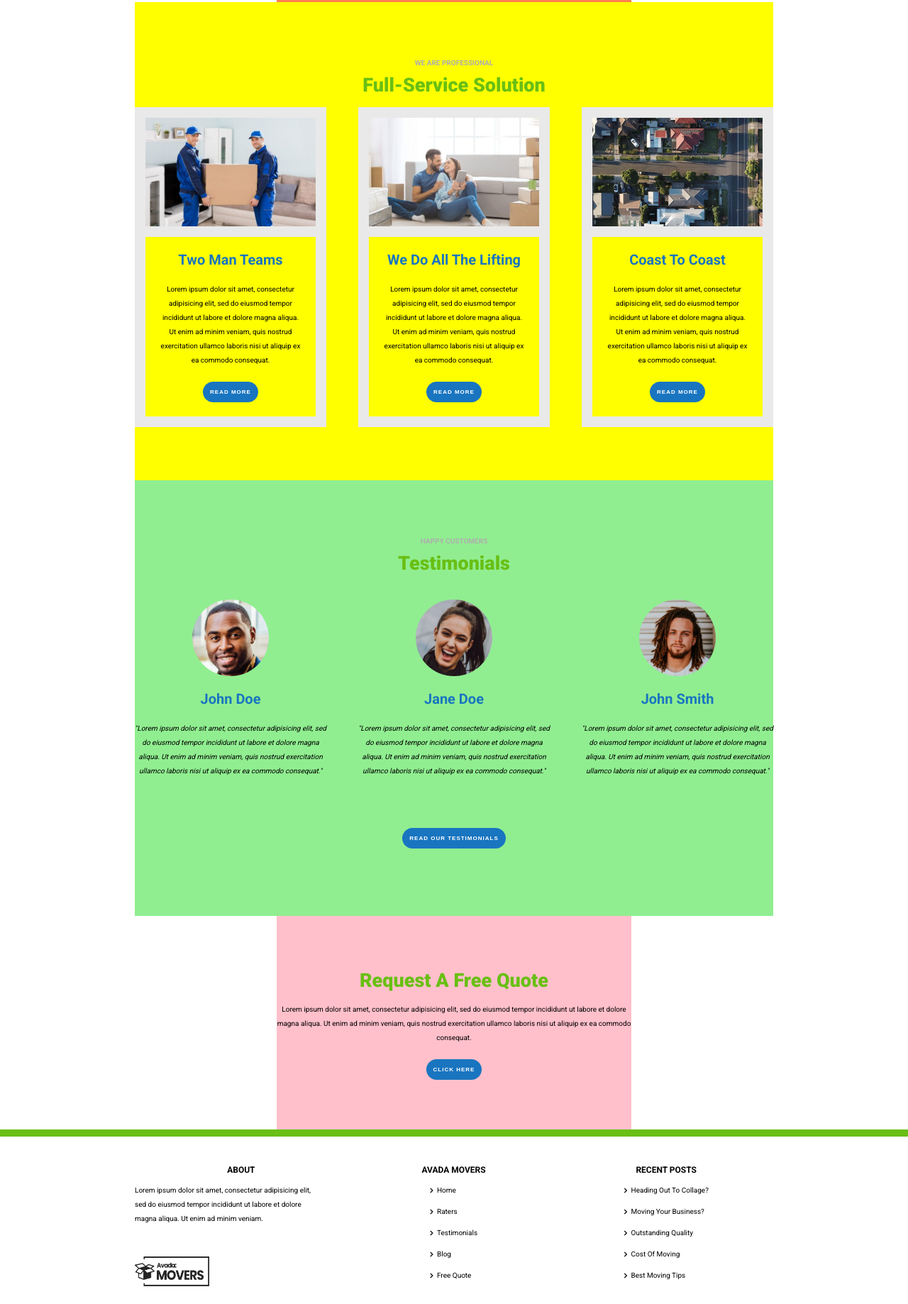
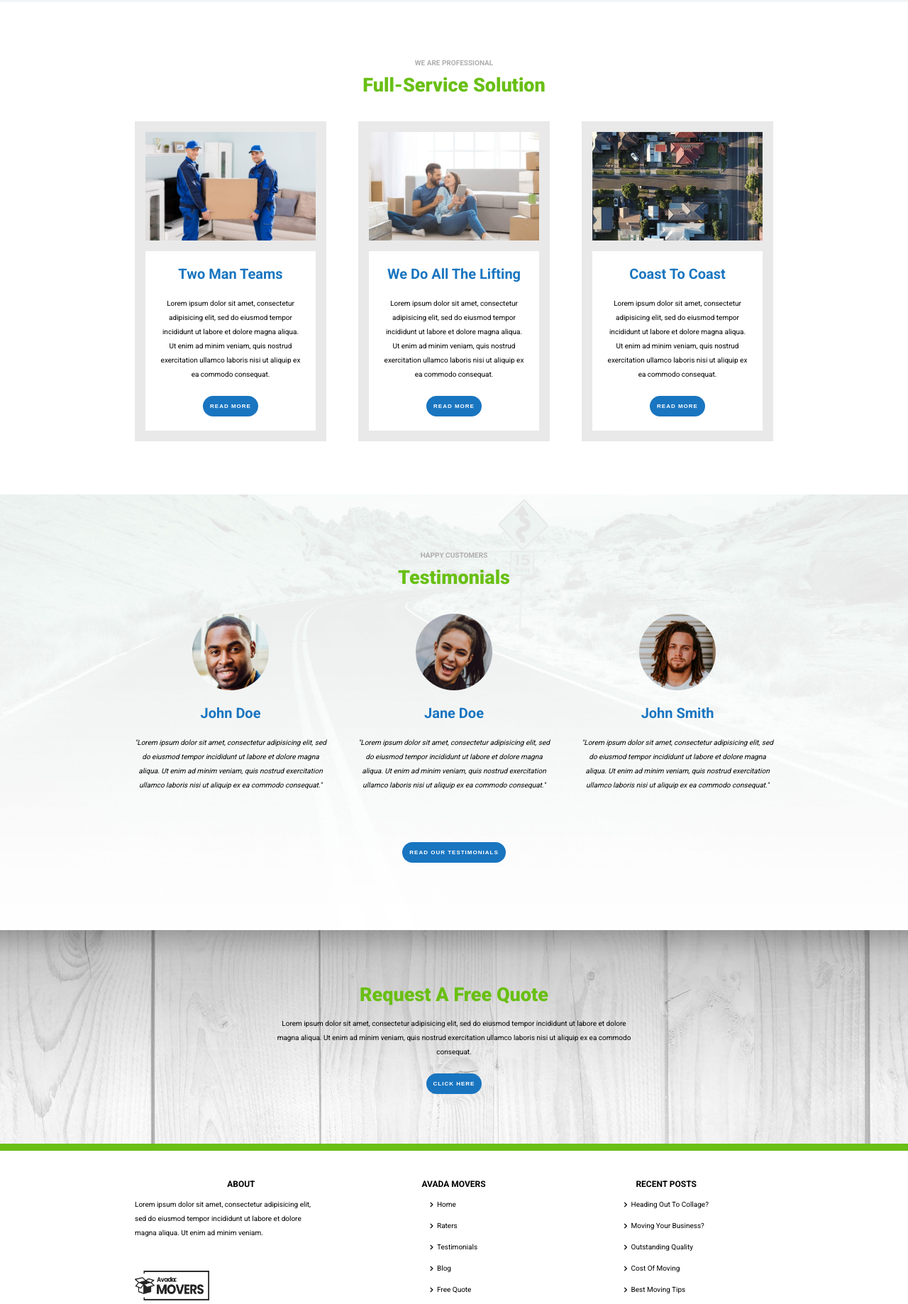
Before and after one commit to grecomatteo86/proj-html-vuejs, a website: page index.html in a window 1280 px wide. Shown: the part 962-2800 px from the top of the page at 71% size. Drawn offline with nearby package versions, Linux system fonts and the light colour scheme.

Commit message:
backgrounds setting (award/professional/testimonials/request sections)

```diff
--- a/index.html
+++ b/index.html
@@ -33,7 +33,7 @@
           </div>
           <div class="socials_list">
             <ul class="flex mt-1 mb-1">
-              <li v-for="item in icons"><a class="ml-2" href="#"><i :class="`fab fa-${item.icon}`"></i></a></li>
+              <li v-for="(item,index) in icons" v-if="index <= 3"><a class="ml-2" href="#"><i :class="`fab fa-${item.icon}`"></i></a></li>
               <!-- <li><a class="ml-2" href="#"><i class="fab fa-facebook-f"></i></a></li>
               <li><a class="ml-2" href="#"><i class="fab fa-twitter"></i></a></li>
               <li><a class="ml-2" href="#"><i class="fab fa-instagram"></i></a></li>
@@ -99,7 +99,7 @@
       <div class="second_section container_l pb-15">
         <p class="above_below_title">we are professional</p>
         <h2 class="section_title">full-service solution</h2>
-        <div class="flex_boxes">
+        <div class="flex_boxes pt-4">
           <div class="box">
             <img src="img/avada-movers-serviceonephoto-final-600x383.jpg" alt="logo_image">
             <h3 class="third_title">two man teams</h3>
--- a/src/Partials/_fifthSection.scss
+++ b/src/Partials/_fifthSection.scss
@@ -1,3 +1,3 @@
-.fifth_section{
-  background-color: pink;
+.fifth_section_wrapper{
+  background-image: url('../img/avada-movers-request-quote-background.jpg');
 }
--- a/src/Partials/_firstSection.scss
+++ b/src/Partials/_firstSection.scss
@@ -1,3 +1,4 @@
-.first_section{
-  background-color: coral;
+.first_section_wrapper{
+  background: rgb(251,252,254);
+  background: linear-gradient(180deg, rgba(251,252,254,1) 0%, rgba(241,245,248,1) 100%);
 }
--- a/src/Partials/_fourthSection.scss
+++ b/src/Partials/_fourthSection.scss
@@ -1,5 +1,6 @@
-.fourth_section{
-  background: lightgreen;
+.fourth_section_wrapper{
+  background-image: url('../img/avada-movers-testimonial-background.jpg');
+  background-size: cover;
   & .box{
     & img{
       border-radius: 50%;
--- a/src/Partials/_secondSection.scss
+++ b/src/Partials/_secondSection.scss
@@ -1,5 +1,4 @@
 .second_section{
-  background-color: yellow;
   & .box{
     border: 15px solid $gray200;
     & img {
```
Also changed, not shown: dist/app.css, img/avada-movers-request-quote-background.jpg (added), img/avada-movers-testimonial-background.jpg (added).
